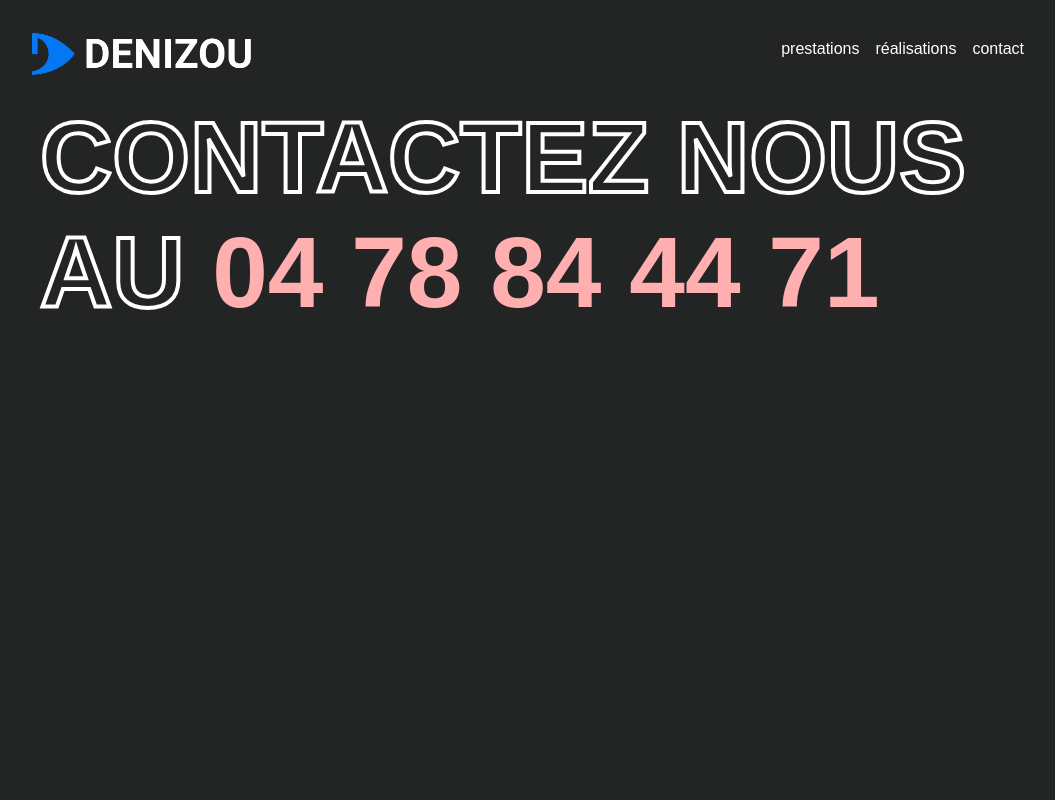
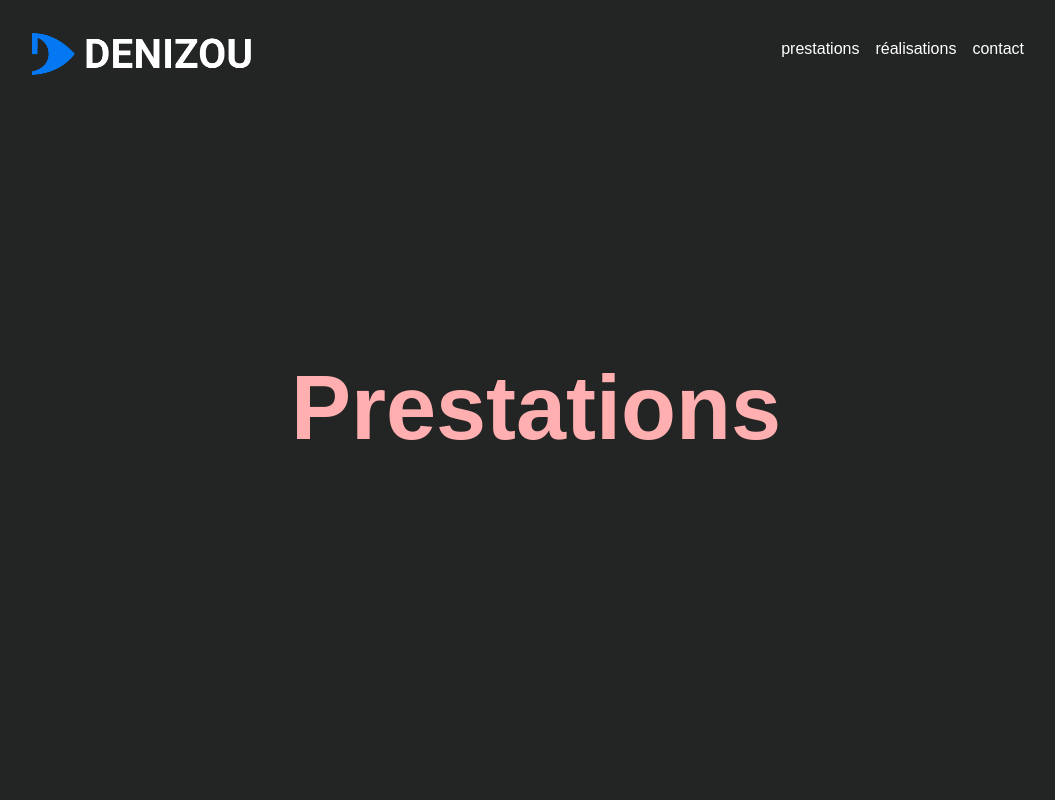
Before and after one commit to Donawalt/denizou, a Nuxt app: page /prestations in a window 1280 px wide. Shown: the top 800 px of the page, without its empty margins (112-1167 px from the left). Built offline with nearby package versions, Linux system fonts and the light colour scheme.

Commit message:
add parallax

```diff
--- a/components/Header.vue
+++ b/components/Header.vue
@@ -1,14 +1,28 @@
 <template>
     <header>
-        <img src='~assets/images/logo.png' class='logo'>
+        <nuxt-link to="/"><img src='~assets/images/logo.png' class='logo'></nuxt-link>
         <ul>
-            <li><nuxt-link to="">prestations</nuxt-link></li>
-            <li><nuxt-link to="">réalisations</nuxt-link></li>
-            <li><nuxt-link to="">contact</nuxt-link></li>
+            <li><nuxt-link to="/prestations">prestations</nuxt-link></li>
+            <li><nuxt-link to="/realisations">réalisations</nuxt-link></li>
+            <li><nuxt-link to="/contact">contact</nuxt-link></li>
         </ul>
     </header>
 </template>
+<script>
+import anime from 'animejs'
+export default {
+  mounted:()=>{
+    let tl = anime.timeline({
+      duration: 2000
+    })
 
+    tl.add({
+      targets: 'header',
+      opacity: [0, 1]
+    })
+  }
+}
+</script>
 <style lang="scss" scoped>
     header{
         z-index: 1000;
--- a/package.json
+++ b/package.json
@@ -12,7 +12,8 @@
   },
   "dependencies": {
     "animejs": "^3.2.0",
-    "nuxt": "^2.0.0"
+    "nuxt": "^2.0.0",
+    "rellax": "^1.12.1"
   },
   "devDependencies": {
     "node-sass": "^4.14.1",
--- /dev/null
+++ b/pages/contact.vue
@@ -0,0 +1,19 @@
+<template>
+    <div>
+        <h1>Contact</h1>
+    </div>
+</template>
+<style lang="scss" scoped>
+    div{
+        height: 100vh;
+        width: 100vw;
+        display: flex;
+        justify-content: center;
+        align-items: center;
+        h1{
+            color: #FFAFAF;
+            font-size: 90px;
+            font-family: Arial, Helvetica, sans-serif;
+        }
+    }
+</style>
--- a/pages/index.vue
+++ b/pages/index.vue
@@ -43,17 +43,17 @@ DENIZOU est adhérent à l’Union nationale des Économistes de la construction
           <h3>Hôpital Édouard‑Herriot</h3>
         </nuxt-link>
       </div>
-      <button><nuxt-link to="">En voir plus</nuxt-link></button>
+      <button><nuxt-link to="/projets">En voir plus</nuxt-link></button>
     </section>
     <section class="information">
       <div class="info-component">
         <h2>Organisations</h2>
         <p>Notre Cabinet est composé de 11 Économistes de la Construction de niveau BTS et DUT et de 3 secrétaires techniques et 2 comptables. Chaque opération est pilotée par un Chef de Projet, celui-ci est secondé par deux, voir trois, techniciens dans les phases d’études PRO/DCE. Le Chef de Projet est l’interlocuteur privilégié des autres partenaires de l’équipe de conception.</p>
       </div>
-      <img class='info-img' src='~/assets/images/illu-orga.png'>
+      <img class='info-img rellax' src='~/assets/images/illu-orga.png' data-rellax-speed="-1">
     </section>
     <section class="information reverse">
-      <img class='info-img' src='~/assets/images/illu-mission.png'>
+      <img class='info-img rellax' src='~/assets/images/illu-mission.png' data-rellax-speed="1">
       <div class="info-component">
         <h2>Missions</h2>
         <p>A.M.O. : Assistance à Maitrise d’Ouvrage (Description et références)<br>
@@ -84,10 +84,10 @@ DENIZOU est adhérent à l’Union nationale des Économistes de la construction
       <br>
         Nous sommes habitués à travailler au sein d’équipe de conception pluridisciplinaire dans le respect de chacun des intervenants. Nous intégrons sur tous nos projets, les notions de Qualité Environnementale des Bâtiments en veillant au respect des enveloppes budgétaires allouées.</p>
       </div>
-      <img class='info-img' src='~/assets/images/illu-act.png'>
+      <img class='info-img rellax' src='~/assets/images/illu-act.png' data-rellax-speed="-1">
     </section>
     <section class="information reverse">
-      <img class='info-img' src='~/assets/images/illu-bim.png'>
+      <img class='info-img rellax' src='~/assets/images/illu-bim.png' data-rellax-speed="1">
       <div class="info-component">
         <h2>BIM</h2>
         <p>Depuis 2017 nous intégrons le BIM au travers des maquettes IFC pour nos quantitatifs. Dans cet esprit nous développons une synergie autour du BIM et ces applications avec deux autres bureaux d'étude - DPI Structure et STREM (BE fluides) - au travers de la société OCABIM.</p>
@@ -101,30 +101,35 @@ DENIZOU est adhérent à l’Union nationale des Économistes de la construction
           ATTIC+ : Descriptifs, Quantitatifs en IFC (par maquette BIM)<br>
           AUTOCAD</p>
       </div>
-      <img class='info-img' src='~/assets/images/illu-software.png'>
+      <img class='info-img rellax' src='~/assets/images/illu-software.png' data-rellax-speed="-1">
     </section>
   </div>
 </template>
 
 <script>
 import anime from 'animejs'
+import Rellax from 'rellax'
 export default {
   mounted:()=>{
+    var rellax = new Rellax('.rellax', {
+    center:true
+  });
+
     let tl = anime.timeline({
       duration: 2000
     })
 
     tl.add({
-      targets: 'body',
+      targets: '.container',
       opacity: [0, 1]
     }).add({
       targets: '.main-content-home img',
       easing: "easeInOutQuad",
       translateY: ["-50%", 0],
       opacity: [0, 1],
-    }, -500).add({
+    }, "-=500").add({
       targets: '.main-content-home h1',
-      easing: "easeOutQuad",
+      easing: "easeInOutQuad",
       translateY: ["25%", 0],
       opacity: [0,1],
       duration: 800
@@ -223,6 +228,7 @@ export default {
           color: #FFAFAF;
           font-weight: lighter;
           font-family: Arial, Helvetica, sans-serif;
+          line-height: 153%;
         }
         grid-column: 1/3;
       }
--- /dev/null
+++ b/pages/prestations.vue
@@ -0,0 +1,20 @@
+<template>
+    <div>
+        <h1>Prestations</h1>
+    </div>
+</template>
+
+<style lang="scss" scoped>
+    div{
+        height: 100vh;
+        width: 100vw;
+        display: flex;
+        justify-content: center;
+        align-items: center;
+        h1{
+            color: #FFAFAF;
+            font-size: 90px;
+            font-family: Arial, Helvetica, sans-serif;
+        }
+    }
+</style>
--- /dev/null
+++ b/pages/projets.vue
@@ -0,0 +1,20 @@
+<template>
+    <div>
+        <h1>Tous nos projets</h1>
+    </div>
+</template>
+
+<style lang="scss" scoped>
+    div{
+        height: 100vh;
+        width: 100vw;
+        display: flex;
+        justify-content: center;
+        align-items: center;
+        h1{
+            color: #FFAFAF;
+            font-size: 90px;
+            font-family: Arial, Helvetica, sans-serif;
+        }
+    }
+</style>
--- /dev/null
+++ b/pages/realisations.vue
@@ -0,0 +1,20 @@
+<template>
+    <div>
+        <h1>Réalisations</h1>
+    </div>
+</template>
+
+<style lang="scss" scoped>
+    div{
+        height: 100vh;
+        width: 100vw;
+        display: flex;
+        justify-content: center;
+        align-items: center;
+        h1{
+            color: #FFAFAF;
+            font-size: 90px;
+            font-family: Arial, Helvetica, sans-serif;
+        }
+    }
+</style>
```
Also changed, not shown: 1 other file (tests, documents, lock files or other folders).
